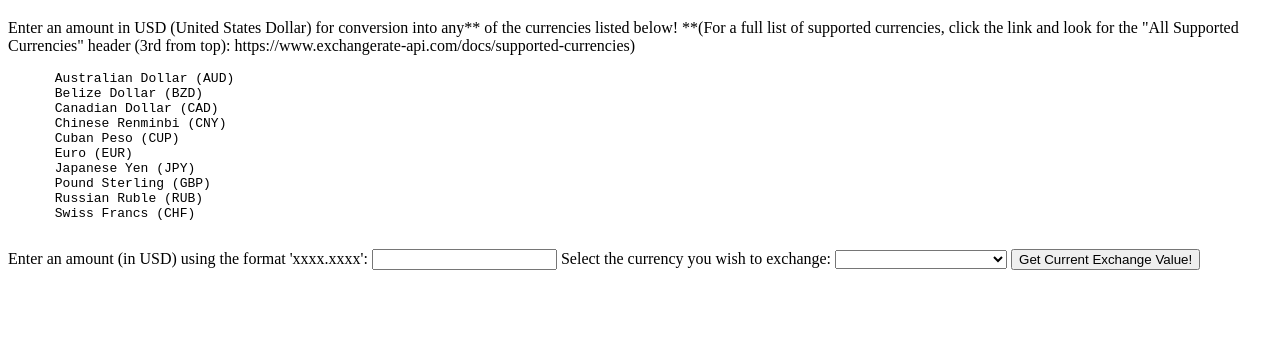
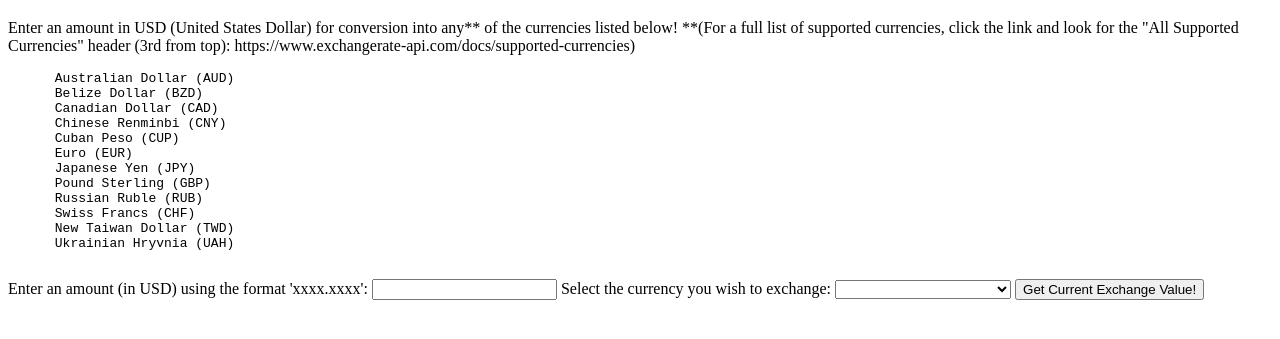
Before and after one commit to SaMajerus/usd-currency-exchanger, a plain HTML site: page src/index.html in a window 1280 px wide. Shown: the part 61-400 px from the top of the page. Drawn offline with Linux system fonts and the light colour scheme.

Commit message:
Adds two new currencies to the list:  'TWD' and 'UAH'

```diff
--- a/src/index.html
+++ b/src/index.html
@@ -20,6 +20,8 @@
       Pound Sterling (GBP)
       Russian Ruble (RUB)
       Swiss Francs (CHF)
+      New Taiwan Dollar (TWD)
+      Ukrainian Hryvnia (UAH)
     </pre>
 
     <form id="user-input">
@@ -38,6 +40,8 @@
         <option value="GBP"> Pound Sterling (GBP) </option>
         <option value="RUB"> Russian Ruble (RUB) </option>
         <option value="CHF"> Swiss Francs (CHF) </option>
+        <option value="TWD"> New Taiwan Dollar (TWD) </option>
+        <option value="UAH"> Ukrainian Hryvnia (UAH) </option>
       </select>
       <button type="submit" id="exchangeSub">Get Current Exchange Value!</button>
     </form>
```
